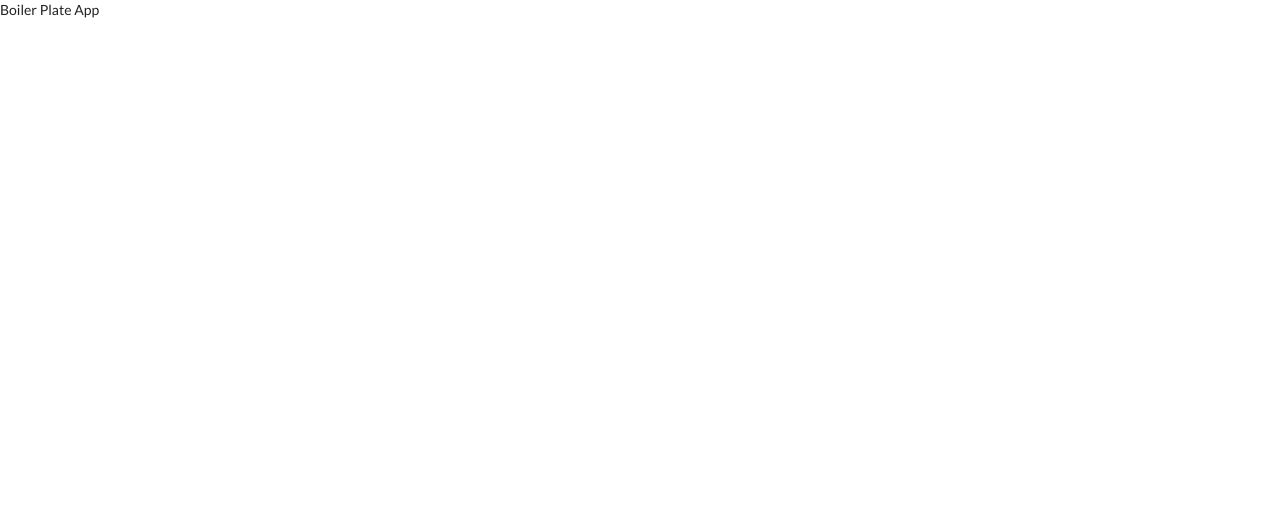
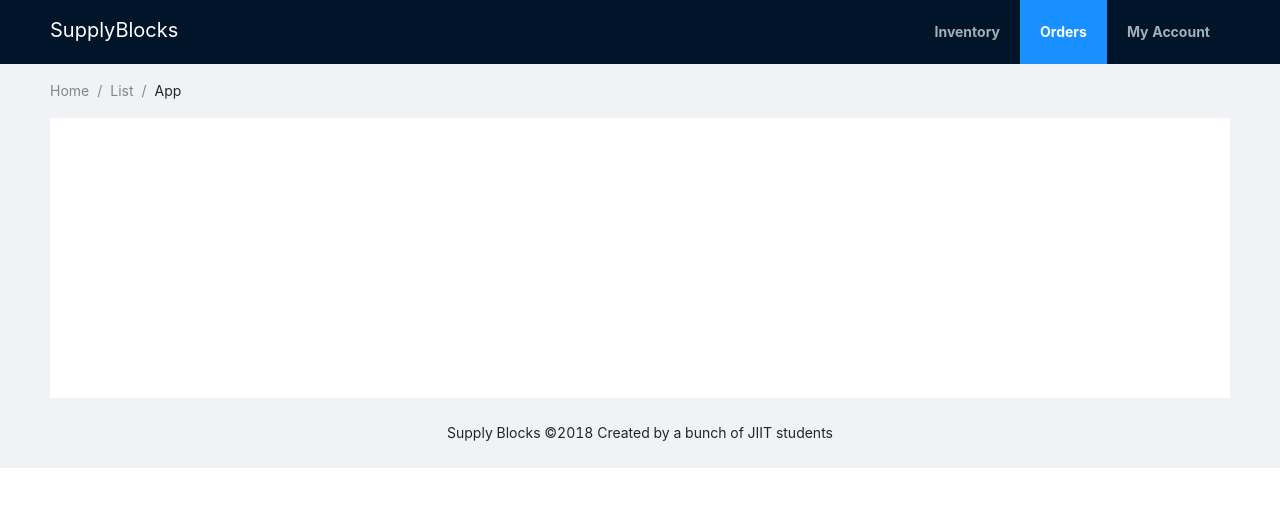
Before and after one commit to Yachint/SupplyBlocks, a React (Create React App) app in the folder supply_blocks_react/: page / in a window 1280 px wide. Shown: the top 506 px of the page. Built offline with nearby package versions, Linux system fonts and the light colour scheme.

Commit message:
PATH 1: Added Header,Footer and Content

```diff
--- a/package.json
+++ b/package.json
@@ -15,5 +15,8 @@
   "bugs": {
     "url": "https://github.com/Yachint/SupplyBlocks/issues"
   },
-  "homepage": "https://github.com/Yachint/SupplyBlocks#readme"
+  "homepage": "https://github.com/Yachint/SupplyBlocks#readme",
+  "dependencies": {
+    "antd": "^4.1.5"
+  }
 }
--- /dev/null
+++ b/supply_blocks_react/src/components/App.css
@@ -0,0 +1,34 @@
+
+
+.site-layout-content {
+  background: #fff;
+  padding: 24px;
+  min-height: 280px;
+}
+.logo {
+  width: 120px;
+  height: 31px;
+
+  margin: 16px 24px 16px 0;
+  float: left;
+}
+  [data-theme="dark"] .site-layout-content {
+    background: #141414;
+  }
+  [data-theme="dark"] .logo {
+    background: rgba(255,255,255,0.3);
+  }
+
+.logo p {
+  color: #fff;
+  font-size: 20px;
+
+}
+
+.MenuPos {
+  float: right;
+}
+
+.ItemPos {
+  font-weight: bold;
+}
--- a/supply_blocks_react/src/components/App.js
+++ b/supply_blocks_react/src/components/App.js
@@ -1,11 +1,21 @@
+import 'antd/dist/antd.css';
+import './App.css';
+
 import React from 'react';
+import { Layout } from 'antd';
+import Header from './Fixed/Header';
+import Content from './Fixed/Content';
+import Footer from './Fixed/Footer';
+
 
 class App extends React.Component {
     render(){
         return (
-            <div>
-                Boiler Plate App
-            </div>
+            <Layout className="layout">
+                <Header />
+                <Content />
+                <Footer />
+            </Layout>
         );
     };
 };
--- /dev/null
+++ b/supply_blocks_react/src/components/Fixed/Content.js
@@ -0,0 +1,19 @@
+import React from 'react';
+import { Layout, Breadcrumb } from 'antd';
+
+const { Content } = Layout;
+
+const ContentComp = (props) => {
+    return(
+    <Content style={{ padding: '0 50px' }}>
+      <Breadcrumb style={{ margin: '16px 0' }}>
+        <Breadcrumb.Item>Home</Breadcrumb.Item>
+        <Breadcrumb.Item>List</Breadcrumb.Item>
+        <Breadcrumb.Item>App</Breadcrumb.Item>
+      </Breadcrumb>
+        <div className="site-layout-content">{props.children}</div>
+    </Content>
+    );
+}
+
+export default ContentComp;
--- /dev/null
+++ b/supply_blocks_react/src/components/Fixed/Footer.js
@@ -0,0 +1,12 @@
+import React from 'react';
+import { Layout } from 'antd';
+
+const { Footer } = Layout;
+
+const FooterComp = () => {
+    return(
+        <Footer style={{ textAlign: 'center' }}>Supply Blocks ©2018 Created by a bunch of JIIT students</Footer>
+    );
+}
+
+export default FooterComp;
--- /dev/null
+++ b/supply_blocks_react/src/components/Fixed/Header.js
@@ -0,0 +1,19 @@
+import React from 'react';
+import { Layout, Menu } from 'antd';
+
+const { Header } = Layout;
+
+const HeaderComp = () => {
+    return(
+    <Header>
+        <div className="logo"><p>SupplyBlocks</p></div>
+      <Menu theme="dark" mode="horizontal" defaultSelectedKeys={['2']} className="MenuPos">
+        <Menu.Item className = "ItemPos" key="1">Inventory</Menu.Item>
+        <Menu.Item className = "ItemPos" key="2">Orders</Menu.Item>
+        <Menu.Item className = "ItemPos" key="3">My Account</Menu.Item>
+      </Menu>
+    </Header>
+    );
+}
+
+export default HeaderComp;
```
Also changed, not shown: 1 other file (tests, documents, lock files or other folders).
